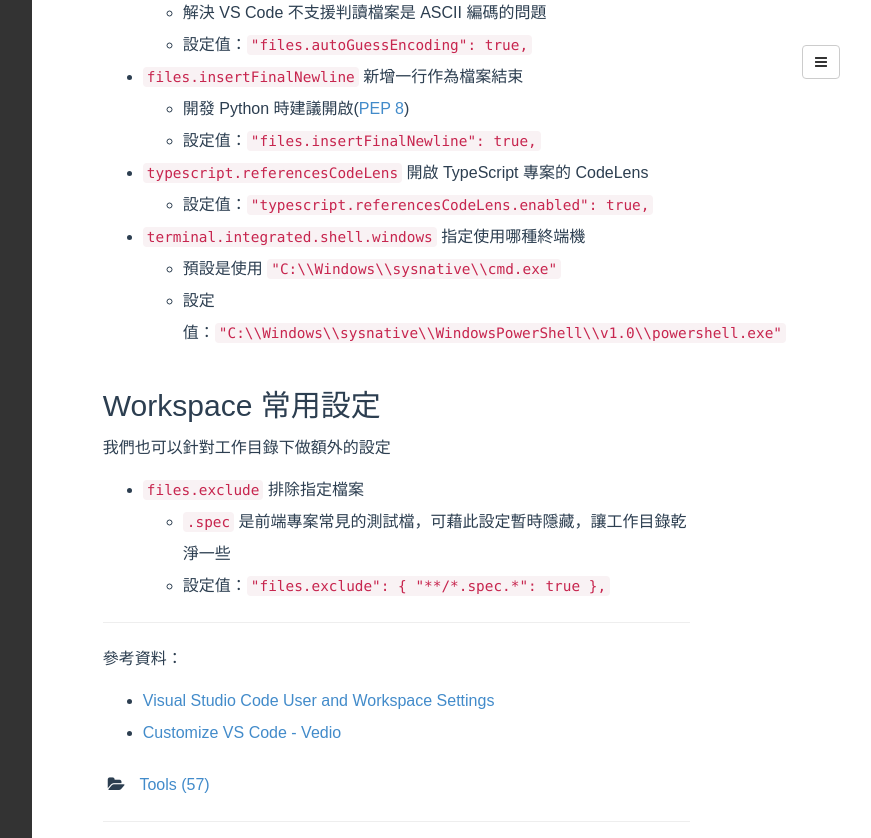
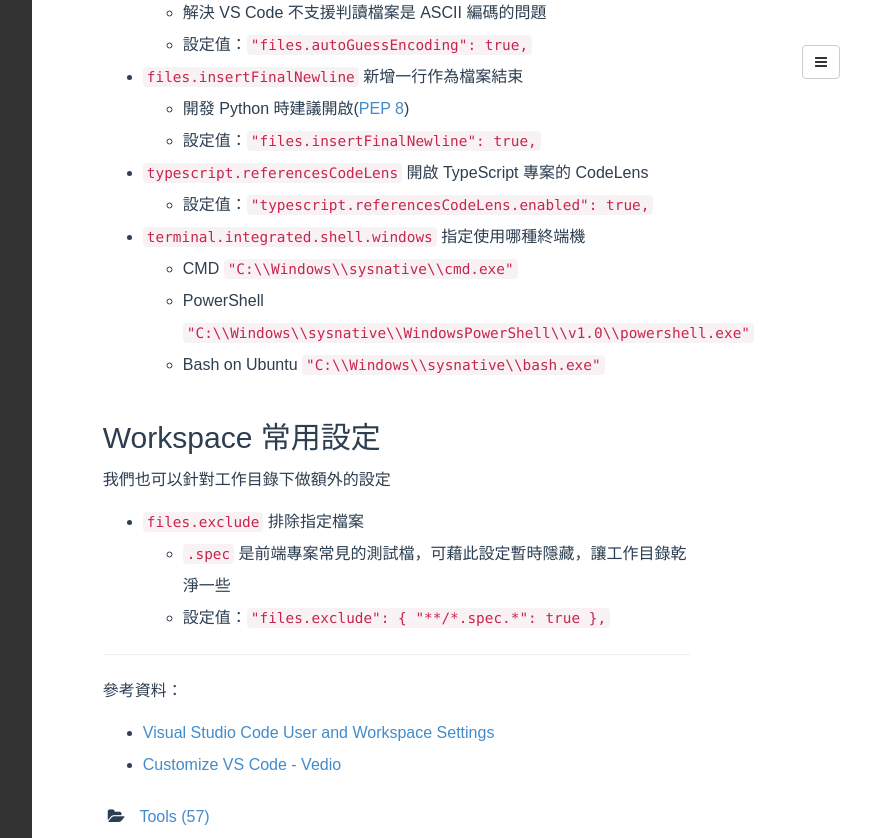
Before and after one commit to poychang/poychang.github.io, a Jekyll site: the page built from _posts/2017-09-04-my-vscode-config.md, in a window 1280 px wide and 900 px high, scrolled down 1097 px, cut to the strip 0-838 px from the top of the window. Shown: the whole strip, without its empty margins (395-1266 px from the left). Built offline with Jekyll 4.4.1, drawn with Linux system fonts in a browser that asks for light colours; some web fonts are replaced; comment, search, counter and statistics services are not loaded.

Commit message:
alter post

```diff
--- a/_posts/2017-09-04-my-vscode-config.md
+++ b/_posts/2017-09-04-my-vscode-config.md
@@ -39,8 +39,9 @@
 * `typescript.referencesCodeLens` 開啟 TypeScript 專案的 CodeLens
 	* 設定值：`"typescript.referencesCodeLens.enabled": true,`
 * `terminal.integrated.shell.windows` 指定使用哪種終端機
-	* 預設是使用 `"C:\\Windows\\sysnative\\cmd.exe"`
-	* 設定值：`"C:\\Windows\\sysnative\\WindowsPowerShell\\v1.0\\powershell.exe"`
+	* CMD `"C:\\Windows\\sysnative\\cmd.exe"`
+	* PowerShell `"C:\\Windows\\sysnative\\WindowsPowerShell\\v1.0\\powershell.exe"`
+	* Bash on Ubuntu `"C:\\Windows\\sysnative\\bash.exe"`
 
 ## Workspace 常用設定
 
```
